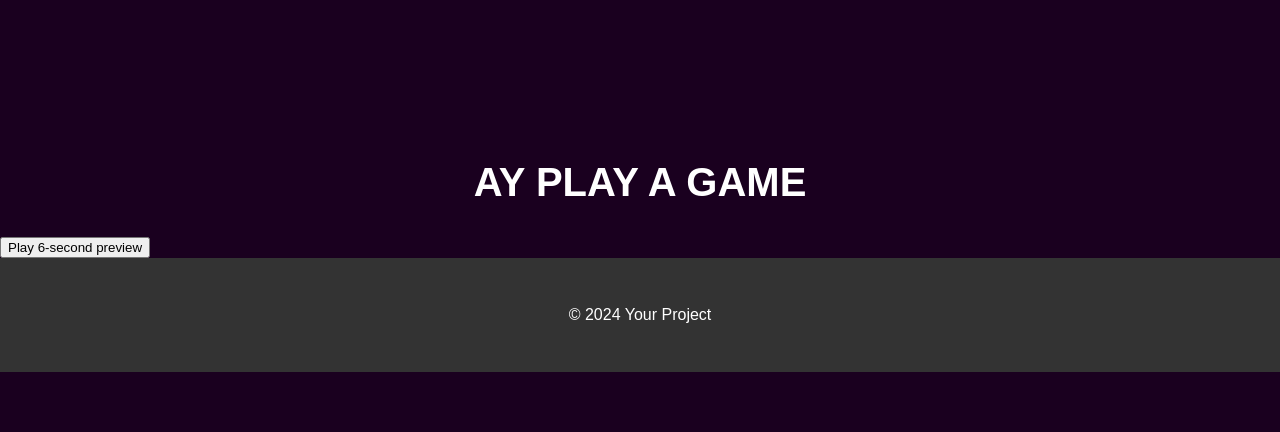
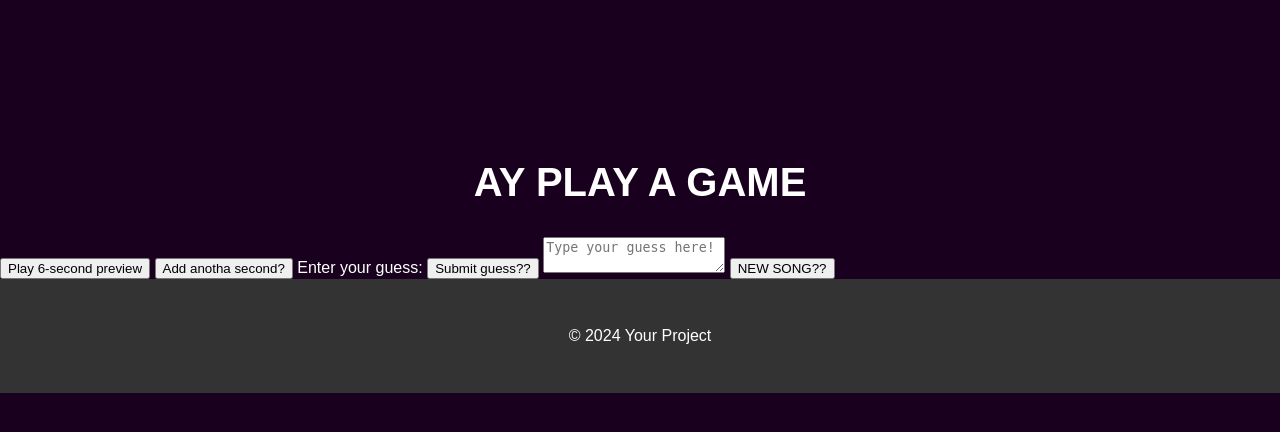
Before and after one commit to anirudh-seshadri/spotify-wrapped, a Django app: template web_app/templates/game.html in a window 1280 px wide. Shown: the part 50-482 px from the top of the page. Run offline with Django 5.2, Linux system fonts and the light colour scheme; the template is opened without the code that fills it, so the values that code supplies are empty; some libraries are stand-ins or nearby versions.

Commit message:
game functioning
GAME FUNCTIONING! ugly and could be improved though

```diff
--- a/web_app/static/web_app/js/game.js
+++ b/web_app/static/web_app/js/game.js
@@ -7,17 +7,6 @@ const whileMargin = 50;
 const probabilityLimit = 20;
 
 function newSong() {
-
-    specificSong = false;
-
-    artistName = '';
-    searchType = '';
-    limit = 20;
-    endpoint = '';
-
-    data = [];
-    index = -1;
-
     switch(startupValue) {
         case 1: // By Artist (Name)
             console.log("YA PICKED ARTIST BY NAME")
@@ -119,11 +108,19 @@ function fetchTrackDetails(trackID) {
         selectedTrack = responseData;
 
         localStorage.setItem('trackUri', selectedTrack.uri);
-        localStorage.setItem('song', selectedTrack.song);
+        localStorage.setItem('songName', selectedTrack.song.split(' - ')[0]);
+        localStorage.setItem('artistName', selectedTrack.song.split(' - ')[1]);
         localStorage.setItem('duration', selectedTrack.duration);
+        localStorage.setItem('tries', 0);
 
-        localStorage.setItem('trackReady', true);
+        // console.log('selectedTrack:', JSON.stringify(selectedTrack, null, 2));
+        console.log('RECENTS', recent);
 
     })
     .catch(error => console.error(error));
 }
+
+document.getElementById('newSong').onclick = function() {
+    console.log('PLAYING NEW SONG!!');
+    newSong()
+};
--- a/web_app/static/web_app/js/player.js
+++ b/web_app/static/web_app/js/player.js
@@ -2,6 +2,7 @@ let trackReady = false;
 let device_id;
 let player;
 let accessToken;
+// let tries = parseInt(localStorage.getItem('playCount')) || 0;
 
 window.onSpotifyWebPlaybackSDKReady = () => {
 
@@ -53,7 +54,7 @@ window.onSpotifyWebPlaybackSDKReady = () => {
     });
 };
 
-const playSixSecondClip = async () => {
+const playClip = async () => {
     try {
         if (!device_id) {
             console.error('Device ID not available');
@@ -73,11 +74,13 @@ const playSixSecondClip = async () => {
             body: JSON.stringify({ uris: [trackUri] })
         });
 
-        // Wait for six seconds, then pause the playback
+        const duration = (parseInt(localStorage.getItem('tries')) + 1) * 1000;
+        console.log(`Playing for ${duration / 1000} seconds`);
+
         setTimeout(async () => {
             await player.pause();
-            console.log('Paused after six seconds');
-        }, 6000); // 6000 milliseconds = 6 seconds
+            console.log(`Paused after ${duration / 1000} seconds`);
+        }, duration);
     } catch (error) {
         console.error('Error playing the track:', error);
     }
@@ -85,8 +88,38 @@ const playSixSecondClip = async () => {
 
 document.getElementById('play').onclick = function() {
     console.log('PLAYING');
-    playSixSecondClip();
+    playClip();
 };
+
+document.getElementById('addSecond').onclick = function() {
+    console.log('Adding a second!!');
+    let currentValue = parseInt(localStorage.getItem('tries')) || 0;
+    currentValue++;
+    localStorage.setItem('tries', currentValue);
+};
+
+document.getElementById('submit').onclick = function() {
+    submit();
+};
+
+document.getElementById('guess').addEventListener('keydown', function(event) {
+    if (event.key === 'Enter') {
+        event.preventDefault();
+        submit();
+    }
+});
+
+function submit(){
+    if(document.getElementById('guess').value.replace(/\W/g, '').toLowerCase() === localStorage.getItem('songName').replace(/\W/g, '').toLowerCase()){
+        alert("YOU DID IT! I'm so proud of you :)");
+    }else{
+        let currentValue = parseInt(localStorage.getItem('tries')) || 0;
+        currentValue++;
+        localStorage.setItem('tries', currentValue);
+        alert('steal makeup: wrong answer');
+    }
+    document.getElementById('guess').value = '';
+}
 
 async function getAccessToken() {
     try {
--- a/web_app/templates/game.html
+++ b/web_app/templates/game.html
@@ -26,7 +26,13 @@
     </div>
     <div id="audio-player">
         <button id="play">Play 6-second preview</button>
+        <button id="addSecond">Add anotha second?</button>
         <audio id="audioPlayer" controls style="display: none;"></audio>
+
+        <label for="myTextArea">Enter your guess:</label>
+        <button id="submit">Submit guess??</button>
+        <textarea id="guess" placeholder="Type your guess here!"></textarea>
+        <button id="newSong">NEW SONG??</button>
     </div>
     {% comment %} <i class="fa-solid fa-play"></i> {% endcomment %}
     <footer>
```
Also changed, not shown: db.sqlite3.
